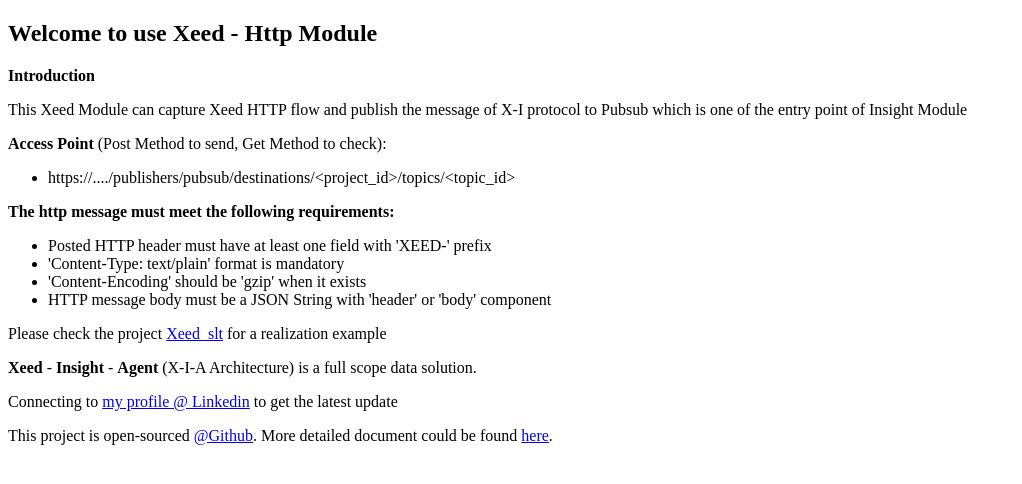
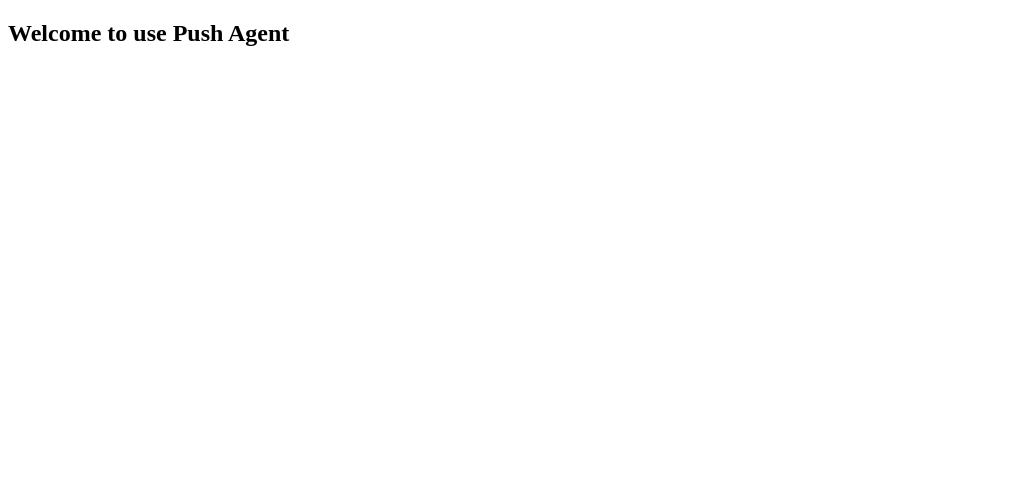
Before and after one commit to xia-users/agent-pusher-gcr, a Flask app: template templates/index.html in a window 1280 px wide. Shown: the top 484 px of the page, without its empty margins (0-1022 px from the left). Run offline with Flask 2, Linux system fonts and the light colour scheme; the template is opened without the code that fills it, so the values that code supplies are empty.

Commit message:
feat: initial commit

```diff
--- a/main.py
+++ b/main.py
@@ -1,10 +1,22 @@
-
-from flask import Flask
+import os
+import base64
+import gzip
+import json
+from flask import Flask, render_template, request
 import google.cloud.logging
 from xialib.service import service_factory
 
 app = Flask(__name__)
 
+
+# Configuration Load
+with open(os.path.join(".", 'config', 'global_conn_config.json')) as fp:
+    global_conn_config = json.load(fp)
+with open(os.path.join('.', 'config', 'object_config.json')) as fp:
+    object_config = json.load(fp)
+
+# Global Object Factory
+global_connectors = service_factory(global_conn_config)
 
 # Log configuration
 client = google.cloud.logging.Client()
@@ -13,9 +25,25 @@ client.setup_logging()
 
 
 @app.route('/')
-def hello_world():
-    return 'Hello World!'
+def main():
+    if request.method == 'GET':
+        pusher = service_factory(object_config, global_connectors)
+        return render_template("index.html"), 200
+    pusher = service_factory(object_config, global_connectors)
+
+    envelope = request.get_json()
+    if not envelope:
+        return "no Pub/Sub message received", 204
+    if not isinstance(envelope, dict) or 'message' not in envelope:
+        return "invalid Pub/Sub message format", 204
+    data_header = envelope['message']['attributes']
+    data_body = json.loads(gzip.decompress(base64.b64decode(envelope['message']['data'])).decode())
+
+    if pusher.push_data(data_header, data_body):
+        return "message received", 200
+    else:  # pragma: no cover
+        return "message to be resent", 400  # pragma: no cover
 
 
 if __name__ == '__main__':
-    app.run()
+    app.run(host='0.0.0.0', port=int(os.environ.get('PORT', 8080)))  # pragma: no cover
--- a/templates/index.html
+++ b/templates/index.html
@@ -3,24 +3,7 @@
 <link rel="shortcut icon" href="{{ url_for('static', filename='favicon.ico') }}">
 <head>
     <meta charset="UTF-8">
-    <title>XEED HTTP Module on Google Cloud Run</title>
+    <title>Push Agent on Google Cloud Run</title>
 </head>
-<h2>Welcome to use Xeed - Http Module</h2>
-<p><strong>Introduction</strong></p>
-<p>This Xeed Module can capture Xeed HTTP flow and publish the message of X-I protocol to Pubsub which is one of the entry point of Insight Module</p>
-<p><strong>Access Point</strong> (Post Method to send, Get Method to check):</p>
-<ul>
-<li>https://..../publishers/pubsub/destinations/&lt;project_id&gt;/topics/&lt;topic_id&gt;</li>
-</ul>
-<p><strong>The http message must meet the following requirements:</strong></p>
-<ul>
-<li>Posted HTTP header must have at least one field with 'XEED-' prefix</li>
-<li>'Content-Type: text/plain' format is mandatory</li>
-<li>'Content-Encoding' should be 'gzip' when it exists</li>
-<li>HTTP message body must be a JSON String with 'header' or 'body' component</li>
-</ul>
-<p>Please check the project <a href="https://github.com/X-I-A/Xeed_slt">Xeed_slt</a> for a realization example</p>
-<p><strong>Xeed</strong> - <strong>Insight</strong> - <strong>Agent</strong> (X-I-A Architecture) is a full scope data solution.</p>
-<p>Connecting to <a href="https://www.linkedin.com/in/xia-chen-soral/">my profile @ Linkedin</a> to get the latest update</p>
-<p>This project is open-sourced <a href="https://github.com/X-I-A/xeed-http-gcr">@Github</a>. More detailed document could be found <a href="https://github.com/X-I-A/xeed-http-gcr">here</a>.</p>
+<h2>Welcome to use Push Agent</h2>
 </html>
```
Also changed, not shown: actions/build-deploy.yml (+8 -6 lines), templates/message.html (deleted, +0 -11 lines), 1 other file.
